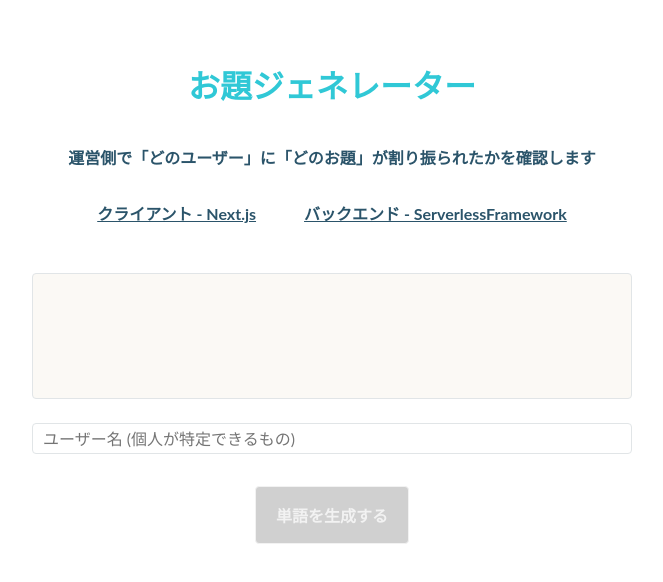
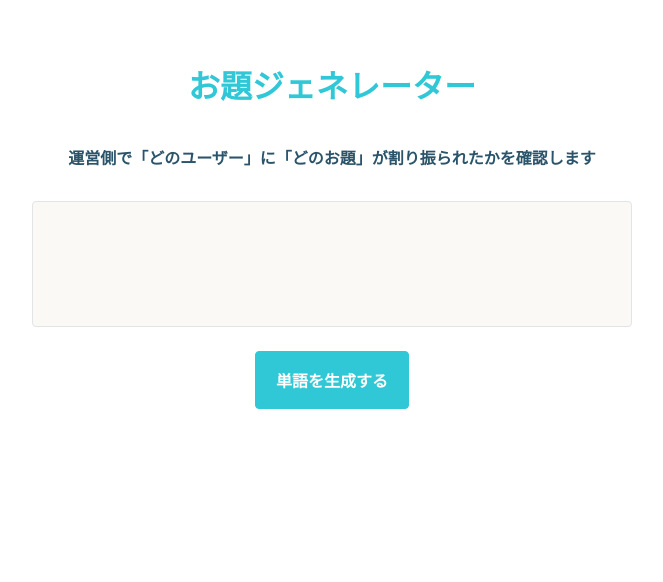
Before and after one commit to kubo-hide-kun/creative-meetup, a Next.js app: page / in a window 1280 px wide. Shown: the top 582 px of the page, without its empty margins (308-971 px from the left). Built offline with nearby package versions, Linux system fonts and the light colour scheme.

Commit message:
feat: 名前の入力を不要にした

```diff
--- a/pages/_app.tsx
+++ b/pages/_app.tsx
@@ -9,26 +9,6 @@ const HeaderContainer = styled.div`
   flex-direction: column;
   justify-content: space-around;
   align-items: center;
-`;
-
-const NavigationContainer = styled.div`
-  display: flex;
-  align-items: center;
-  margin-bottom: 48px;
-`;
-
-const NavigationItem = styled.a`
-  margin: 0 24px;
-  color: #2b546a;
-  font-weight: bold;
-  font-size: 1rem;
-  font-family: Lato, "Hiragino Maru Gothic Pro", "Meiryo UI", Meiryo,
-    "MS PGothic", sans-serif;
-  transition: 0.3s;
-  &:hover {
-    color: #30c8d6;
-    text-decoration: none;
-  }
 `;
 
 const BodyContainer = styled.div`
@@ -44,20 +24,6 @@ const MyApp = ({ Component, pageProps }: AppProps) => {
       </Head>
       <HeaderContainer>
         <Header />
-        <NavigationContainer>
-          <NavigationItem
-            href="https://github.com/kubo-hide-kun/creative-meetup"
-            target="_blank"
-          >
-            クライアント - Next.js
-          </NavigationItem>
-          <NavigationItem
-            href="https://github.com/kubo-hide-kun/creative-meetup-serverless"
-            target="_blank"
-          >
-            バックエンド - ServerlessFramework
-          </NavigationItem>
-        </NavigationContainer>
       </HeaderContainer>
       <BodyContainer>
         <Component {...pageProps} />
--- a/pages/index.tsx
+++ b/pages/index.tsx
@@ -32,48 +32,28 @@ const GenerateResultDiv = styled.div`
     "MS PGothic", sans-serif;
 `;
 
-const NameInput = styled(BasicInput)`
-  width: 92%;
-  max-width: 600px;
-  margin-bottom: 32px;
-`;
-
 const GenerateBtn = styled(BasicBtn)`
   width: 196px;
 `;
 
 const HOME: React.VFC = () => {
-  const { value: username, setValue: setUserName, handleChange } = useInput("");
   const { data, isLoading, startFetch } = useFetch(
     "https://954wheeyrb.execute-api.ap-northeast-1.amazonaws.com/dev/getWord"
   );
+
   const word = useMemo(() => data?.word || "", [data]);
-  const disabled = useMemo(() => !username || isLoading, [username, isLoading]);
-
-  useEffect(() => {
-    const beforeName = localStorage.getItem("oekaki-user");
-    if (!!beforeName) {
-      setUserName(beforeName);
-    }
-  }, []);
 
   const handleGenerateBtnClick = () => {
-    localStorage.setItem("oekaki-user", username);
     startFetch({
       method: "POST",
-      body: JSON.stringify({ username }),
+      body: JSON.stringify({ username: 'no-name' }),
     });
   };
 
   return (
     <Container>
       <GenerateResultDiv>{isLoading ? "ロード中 ..." : word}</GenerateResultDiv>
-      <NameInput
-        value={username}
-        placeholder="ユーザー名 (個人が特定できるもの)"
-        onChange={handleChange}
-      />
-      <GenerateBtn onClick={handleGenerateBtnClick} disabled={disabled}>
+      <GenerateBtn onClick={handleGenerateBtnClick}>
         単語を生成する
       </GenerateBtn>
     </Container>
```
